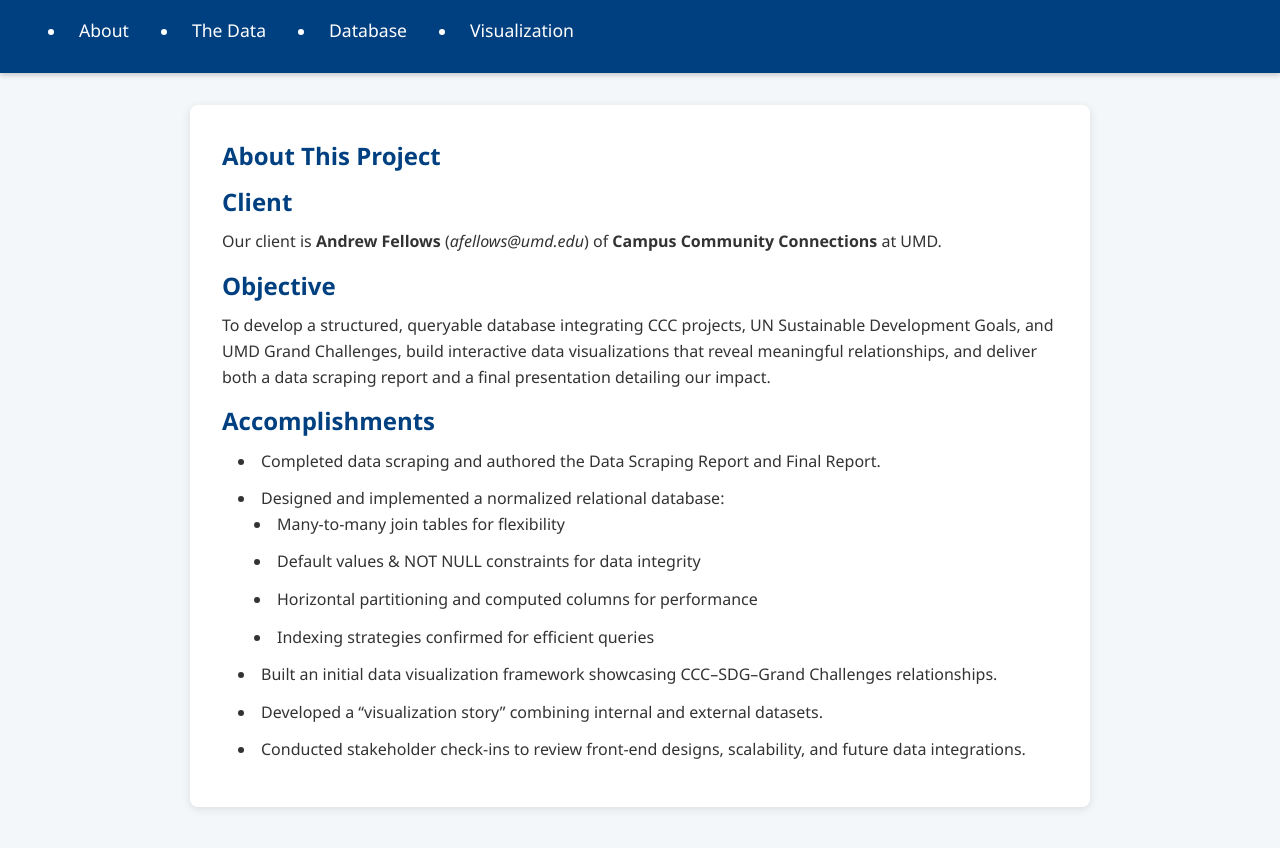
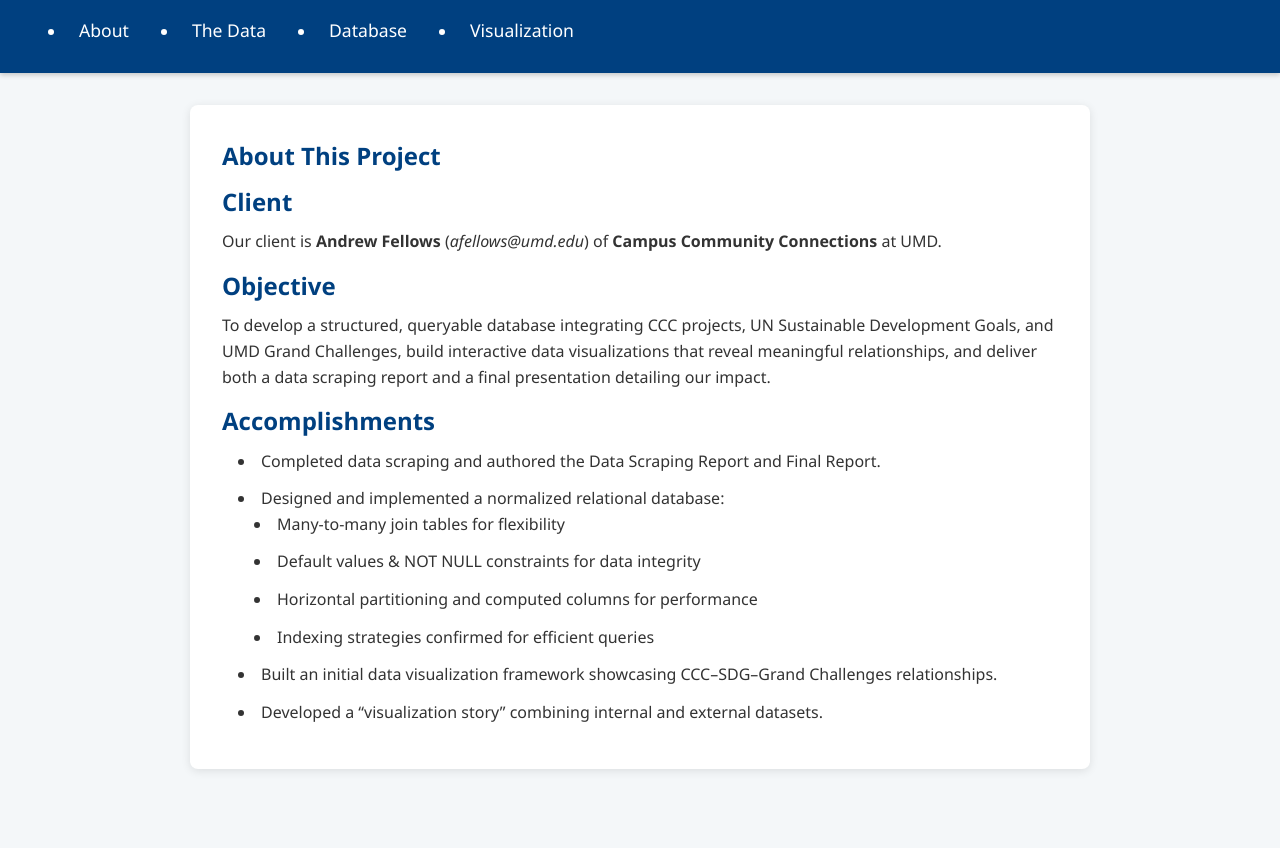
Before and after one commit to salim268/INST490-Website, a plain HTML site: page index.html in a window 1280 px wide. Drawn offline with Linux system fonts and the light colour scheme; a script that the page names is missing.

Commit message:
Update index.html

```diff
--- a/index.html
+++ b/index.html
@@ -45,7 +45,6 @@
         </li>
         <li>Built an initial data visualization framework showcasing CCC–SDG–Grand Challenges relationships.</li>
         <li>Developed a “visualization story” combining internal and external datasets.</li>
-        <li>Conducted stakeholder check‑ins to review front‑end designs, scalability, and future data integrations.</li>
       </ul>
     </section>
 
```
